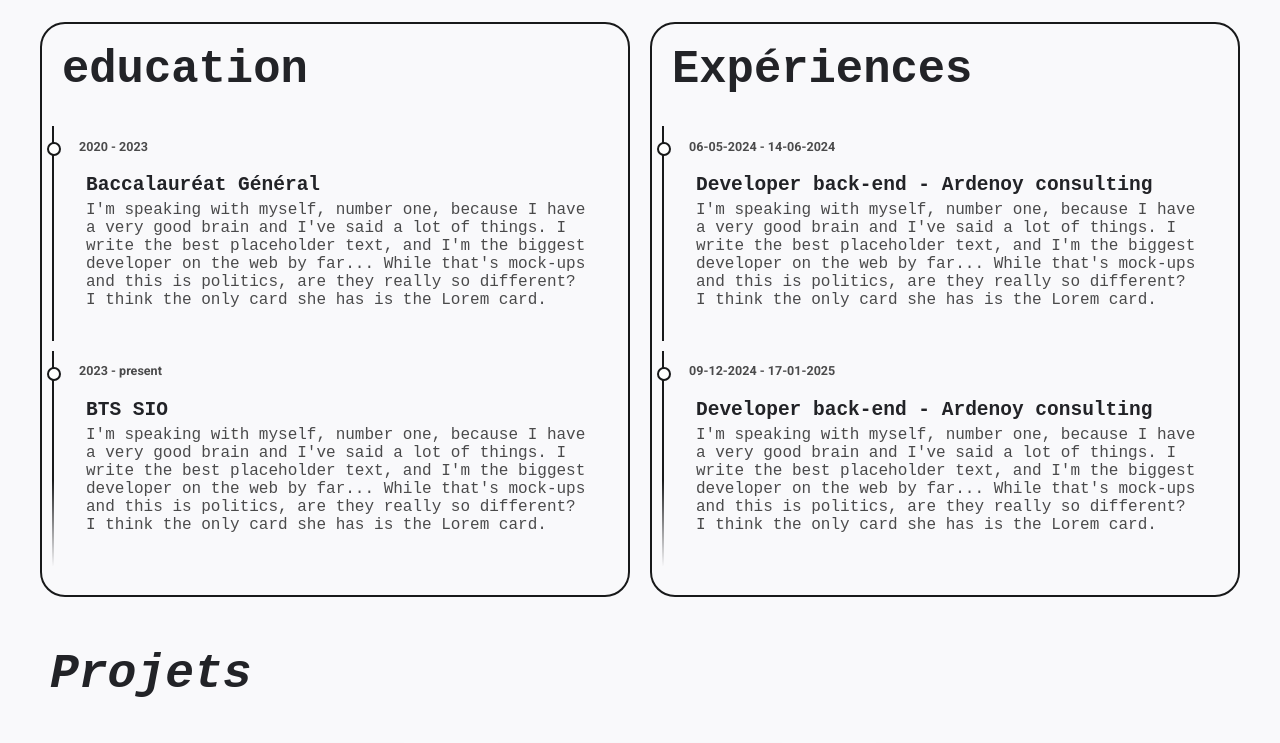
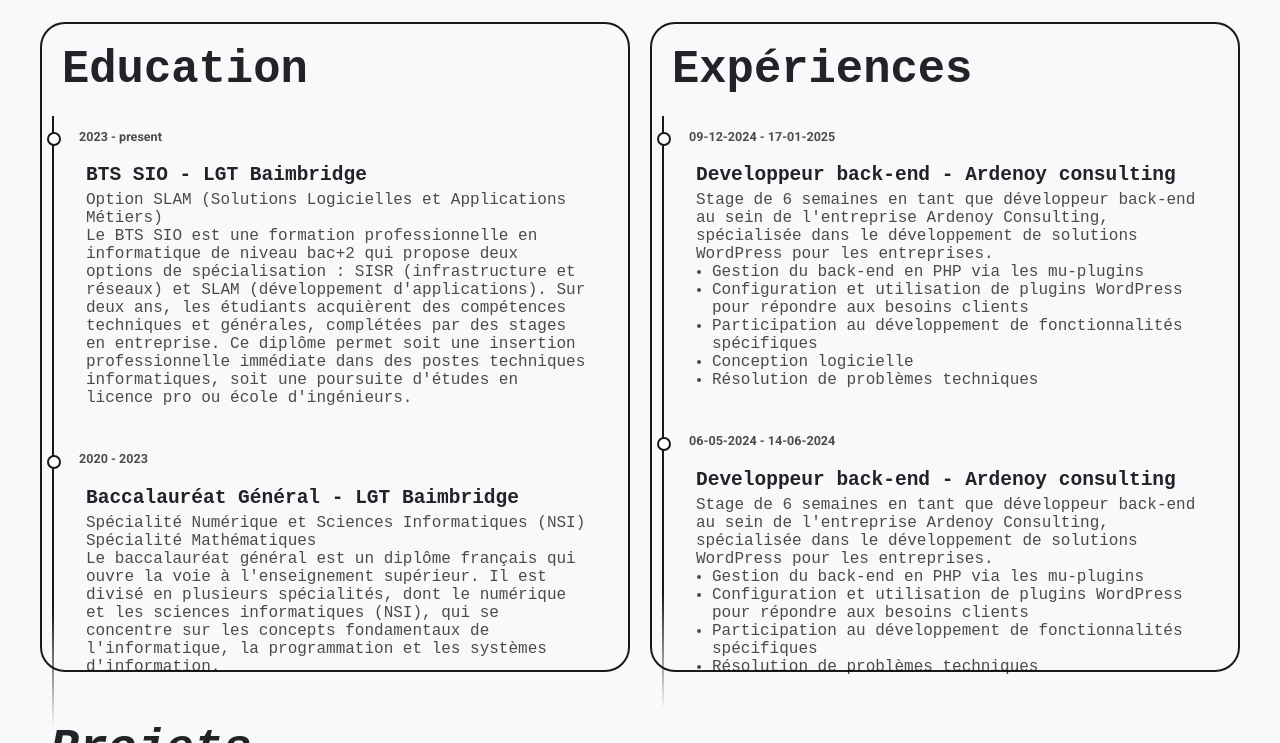
Before and after one commit to Allansrn/portfolio, a plain HTML site: page index.html in a window 1280 px wide. Shown: the part 1550-2293 px from the top of the page. Drawn offline with nearby package versions, Linux system fonts and the light colour scheme; a web font is replaced by a local one.

Commit message:
Add files via upload

```diff
--- a/index.html
+++ b/index.html
@@ -11,7 +11,7 @@
     <link rel="preconnect" href="https://fonts.gstatic.com" crossorigin>
     <link href="https://fonts.googleapis.com/css2?family=Roboto:ital,wght@0,100;0,300;0,400;0,500;0,700;0,900;1,100;1,300;1,400;1,500;1,700;1,900&display=swap" rel="stylesheet">
     <link rel="stylesheet" href="https://cdnjs.cloudflare.com/ajax/libs/font-awesome/5.15.3/css/all.min.css">
-
+    <link href="https://unpkg.com/aos@2.3.1/dist/aos.css" rel="stylesheet">
     <title>My Portfolio</title>
 </head>
 <body>
@@ -128,34 +128,52 @@
             </div>
             <div class="container-timeline">
                 <div class="education">
-                    <h2>education</h2>
-                    <div class="timeline-item" date-is='2020 - 2023'>
-                        <h3>Baccalauréat Général</h3>
+                    <h2>Education</h2>
+
+                    <div class="timeline-item" date-is='2023 - present'>
+                        <h3>BTS SIO - LGT Baimbridge</h3>
                         <p>
-                            I'm speaking with myself, number one, because I have a very good brain and I've said a lot of things. I write the best placeholder text, and I'm the biggest developer on the web by far... While that's mock-ups and this is politics, are they really so different? I think the only card she has is the Lorem card.
+                            Option SLAM (Solutions Logicielles et Applications Métiers) <br>
+                            Le BTS SIO est une formation professionnelle en informatique de niveau bac+2 qui propose deux options de spécialisation : SISR (infrastructure et réseaux) et SLAM (développement d'applications). Sur deux ans, les étudiants acquièrent des compétences techniques et générales, complétées par des stages en entreprise. Ce diplôme permet soit une insertion professionnelle immédiate dans des postes techniques informatiques, soit une poursuite d'études en licence pro ou école d'ingénieurs.
                         </p>
                     </div>
-
-                    <div class="timeline-item" date-is='2023 - present'>
-                        <h3>BTS SIO</h3>
+                    <div class="timeline-item" date-is='2020 - 2023'>
+                        <h3>Baccalauréat Général - LGT Baimbridge</h3>
                         <p>
-                            I'm speaking with myself, number one, because I have a very good brain and I've said a lot of things. I write the best placeholder text, and I'm the biggest developer on the web by far... While that's mock-ups and this is politics, are they really so different? I think the only card she has is the Lorem card.
+                            Spécialité Numérique et Sciences Informatiques (NSI) <br>
+                            Spécialité Mathématiques <br>
+                            Le baccalauréat général est un diplôme français qui ouvre la voie à l'enseignement supérieur. Il est divisé en plusieurs spécialités, dont le numérique et les sciences informatiques (NSI), qui se concentre sur les concepts fondamentaux de l'informatique, la programmation et les systèmes d'information.
+                            <br><br>
                         </p>
                     </div>
                 </div>
                 <div class="experience">
                     <h2>Expériences</h2>
-                    <div class="timeline-item" date-is='06-05-2024 - 14-06-2024'>
-                        <h3>Developer back-end - Ardenoy consulting</h3>
+                    <div class="timeline-item" date-is='09-12-2024 - 17-01-2025'>
+                        <h3>Developpeur back-end - Ardenoy consulting</h3>
                         <p>
-                            I'm speaking with myself, number one, because I have a very good brain and I've said a lot of things. I write the best placeholder text, and I'm the biggest developer on the web by far... While that's mock-ups and this is politics, are they really so different? I think the only card she has is the Lorem card.
+                            Stage de 6 semaines en tant que développeur back-end au sein de l'entreprise Ardenoy Consulting, spécialisée dans le développement de solutions WordPress pour les entreprises.
+                            <br>
+                            <ul>
+                                <li>Gestion du back-end en PHP via les mu-plugins</li>
+                                <li>Configuration et utilisation de plugins WordPress pour répondre aux besoins clients</li>
+                                <li>Participation au développement de fonctionnalités spécifiques</li>
+                                <li>Conception logicielle</li>
+                                <li>Résolution de problèmes techniques</li>
+                            </ul>
                         </p>
                     </div>
-
-                    <div class="timeline-item" date-is='09-12-2024 - 17-01-2025'>
-                        <h3>Developer back-end - Ardenoy consulting</h3>
+                    <div class="timeline-item" date-is='06-05-2024 - 14-06-2024'>
+                        <h3>Developpeur back-end - Ardenoy consulting</h3>
                         <p>
-                            I'm speaking with myself, number one, because I have a very good brain and I've said a lot of things. I write the best placeholder text, and I'm the biggest developer on the web by far... While that's mock-ups and this is politics, are they really so different? I think the only card she has is the Lorem card.
+                            Stage de 6 semaines en tant que développeur back-end au sein de l'entreprise Ardenoy Consulting, spécialisée dans le développement de solutions WordPress pour les entreprises.
+                            <br>
+                            <ul>
+                                <li>Gestion du back-end en PHP via les mu-plugins</li>
+                                <li>Configuration et utilisation de plugins WordPress pour répondre aux besoins clients</li>
+                                <li>Participation au développement de fonctionnalités spécifiques</li>
+                                <li>Résolution de problèmes techniques</li>
+                            </ul>
                         </p>
                     </div>
                 </div>
--- a/style.css
+++ b/style.css
@@ -468,8 +468,8 @@ section{
 
 .container-timeline .education,
 .container-timeline .experience {
-    height: 575px;
-    width: 600px;
+    height: 650px;
+    width: 650px;
     background-color: var(--bg-color);
     border: #18191A 2px solid;
     border-radius: 25px;
@@ -489,7 +489,7 @@ section{
     position: relative;
     color: rgba(0, 0, 0, 0.7);
     border-left: 2px solid #18191A; /* Remplacez $border-color par la couleur souhaitée */
-    margin: 10px;
+    margin: 0px 10px 0px 10px;
 
 }
 
@@ -501,6 +501,16 @@ section{
 }
 
 .timeline-item p {
+    font-size: 1rem;
+    font-family: monospace;
+}
+
+.timeline-item ul{
+    /* list-style: none; */
+    margin-left: 1em;
+}
+
+.timeline-item ul li {
     font-size: 1rem;
     font-family: monospace;
 }
```
